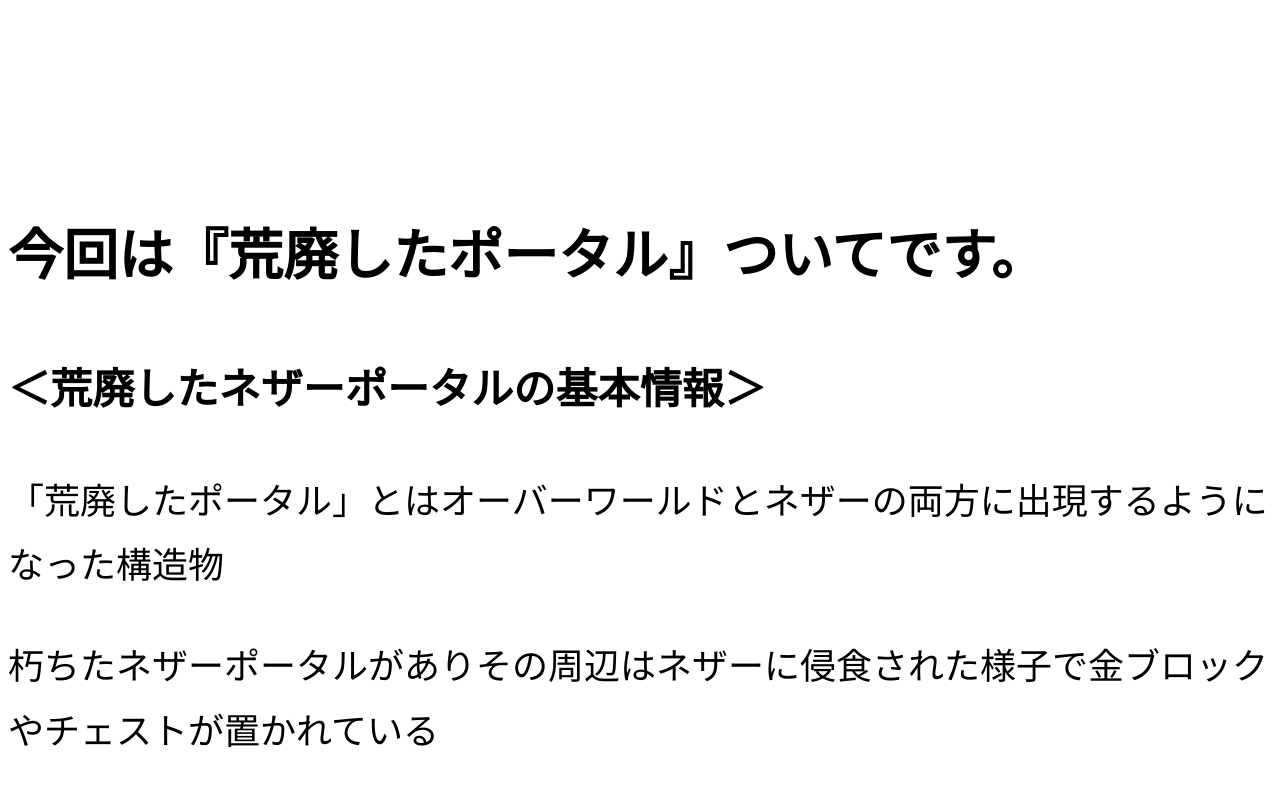
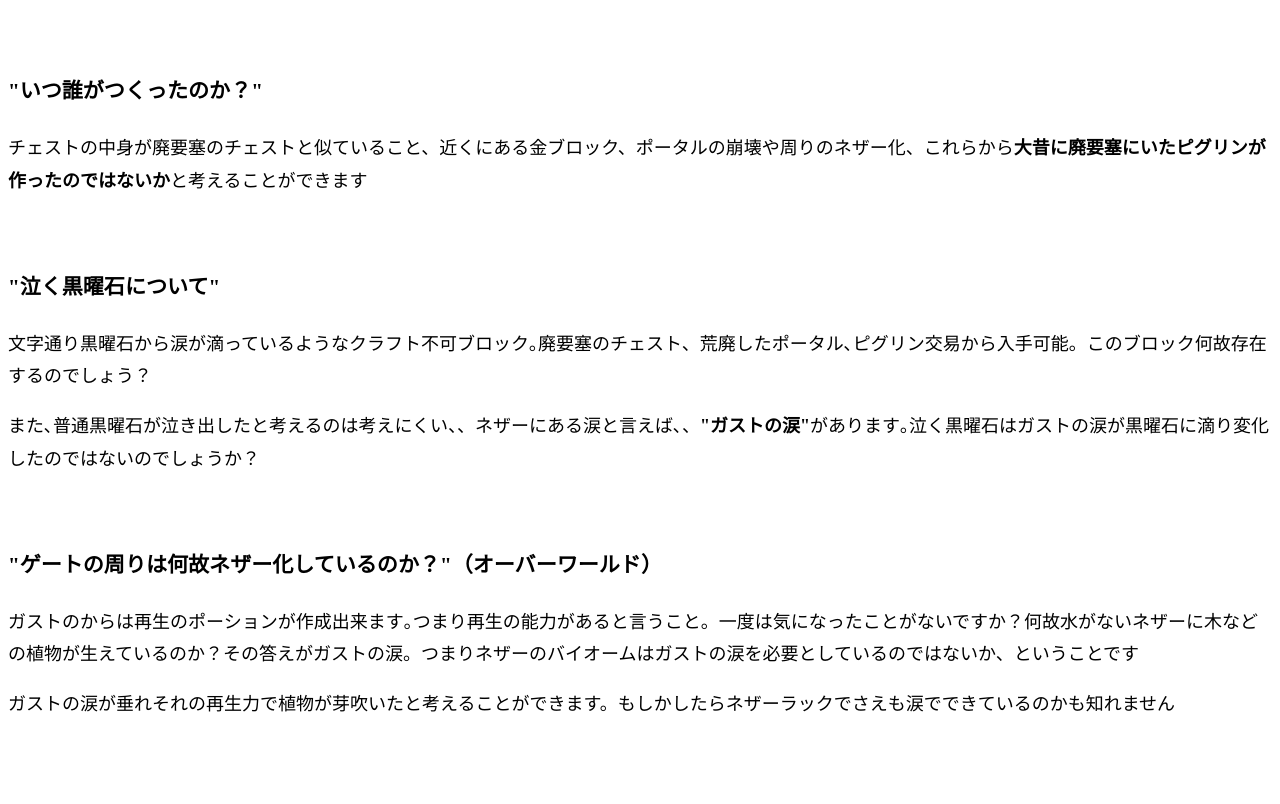
Before and after one commit to taimicraft/taimicraft.github.io, a plain HTML site: page index.html in a window 1280 px wide. Shown: the part 746-1550 px from the top of the page. Drawn offline with Linux system fonts and the light colour scheme.

Commit message:
Adjust styles and improve text clarity in index.html
Updated font sizes and modified text for clarity in index.html.

```diff
--- a/index.html
+++ b/index.html
@@ -11,16 +11,16 @@
 
     <style>
         body{
-            font-size:36px;
+            font-size:18px;
             line-height: 1.8;
         }
 
         h1 {
-            font-size: 70px;
+            font-size: 42px;
         }
 
         h2 {
-            font-size: 55px;
+            font-size: 28px;
         }
     </style>
 </head>
@@ -39,16 +39,16 @@
     <br>
     <h2>まずは「荒廃したポータル」考察から！！</h2>
     <br>
-    <h3>"いつ誰がなんのためにポータルがつくったのか？"</h3>
+    <h3>"いつ誰がつくったのか？"</h3>
     <p> チェストの中身が廃要塞のチェストと似ていること、近くにある金ブロック、ポータルの崩壊や周りのネザー化、これらから<strong>大昔に廃要塞にいたピグリンが作ったのではないか</strong>と考えることができます</p>
     <br>
     <h3>"泣く黒曜石について"</h3>
     <p> 文字通り黒曜石から涙が滴っているようなクラフト不可ブロック｡廃要塞のチェスト、荒廃したポータル､ピグリン交易から入手可能。このブロック何故存在するのでしょう？</p>
-    <p> また､普通黒曜石が泣き出したと考えるのは考えにくい、、ネザーにある涙と言えば､、<strong>"ガストの涙"</strong>があります｡泣く黒曜石はガストの涙がなんらかの理由で黒曜石へと変化したのではないのでしょう？</p>
+    <p> また､普通黒曜石が泣き出したと考えるのは考えにくい、、ネザーにある涙と言えば､、<strong>"ガストの涙"</strong>があります｡泣く黒曜石はガストの涙が黒曜石に滴り変化したのではないのでしょうか？</p>
     <br>
     <h3>"ゲートの周りは何故ネザー化しているのか？"（オーバーワールド）</h3>
-    <P> ガストのからは再生のポーションが作成出来ます｡つまり再生の能力があると言うこと。一度は気になったことがないですか？何故水がないネザーに火が消えないのか？その答え、再生のポーション。つまりこの世界自体に薬の影響が遍在しているのではないか、ということです</p>
-    <p> ガストの涙が垂れそれの再生力で植物が芽吹いたと考えることもできます。もしかしたらネザーラックでさえも涙でできているのかも知れません</p>
+    <P> ガストのからは再生のポーションが作成出来ます｡つまり再生の能力があると言うこと。一度は気になったことがないですか？何故水がないネザーに木などの植物が生えているのか？その答えがガストの涙。つまりネザーのバイオームはガストの涙を必要としているのではないか、ということです</p>
+    <p> ガストの涙が垂れそれの再生力で植物が芽吹いたと考えることができます。もしかしたらネザーラックでさえも涙でできているのかも知れません</p>
     <br>
     <br>
     <br>
@@ -64,13 +64,13 @@
     <p>＜そして迎えた決行の日＞</p>
     <p> 廃要塞離れてピグリンはネザーゲートの作成に当たる。しかし逃走がばれていた。無数のブルートや看守ピグリンが迫る。ガストが応戦し、ピグリンはゲート作りを続ける</p>
     <p> ゲートが完成する｡ただしガストは大きくゲートを潜ることができなかった。</p>
-    <p>ガストはピグリンにゲートに入るように言う。ピグリンも入ったらもう会えないと分かっていた。</p>
+    <p>ガストはピグリンにゲートに入るように言う。ピグリンも入ったらもうガストに会えないと分かっていた。</p>
     <p>　<strong>"絶対に助けるから生きていて"</strong>と守れそうも無い<b>約束</b>を立てゲート向かって行った。</p>
     <p>と同時にガストの涙が垂れ追うように現世に送られていく</p>
     <br>
     <p>　現世に来れたピグリンの手からガストの涙が垂れ、ネザーポータルに当たり泣く黒曜石へと姿を変えた｡</p>
     <p>　ピグリンは持ち物をチェストしまい、金ブロックを置き、現世を歩んでいった</p>
-    <p>この後､このピグリンは<strong>"夢を抱いた一匹のピグリンの物語"</strong>として受け継がれるようになった。</p>
+    <p>この後ネザーでは､このピグリンは<strong>"夢を抱いた一匹のピグリンの物語"</strong>として受け継がれるようになった。</p>
     <br>
     <br>
     <h3>〜xxxxx年後〜</h3>
```
